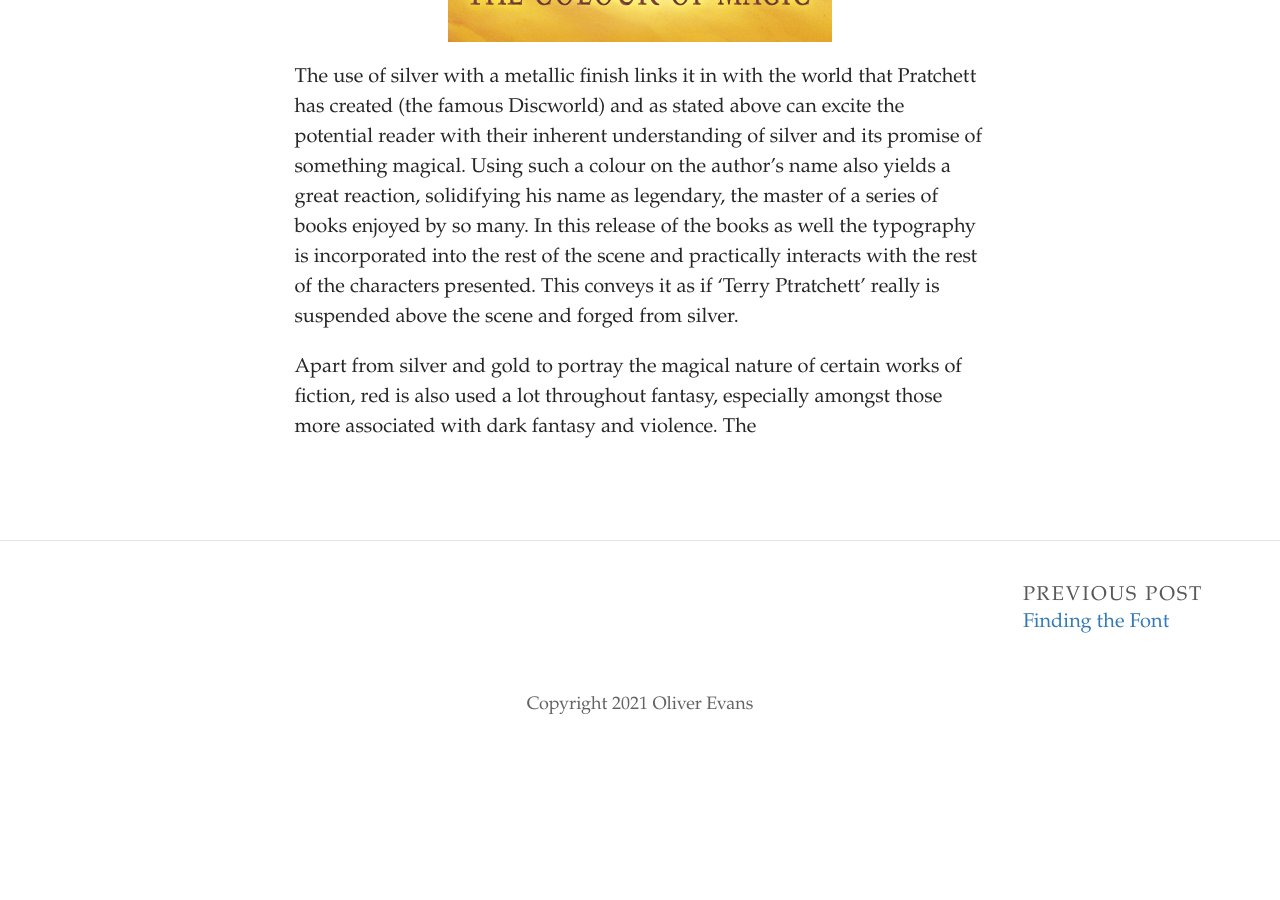
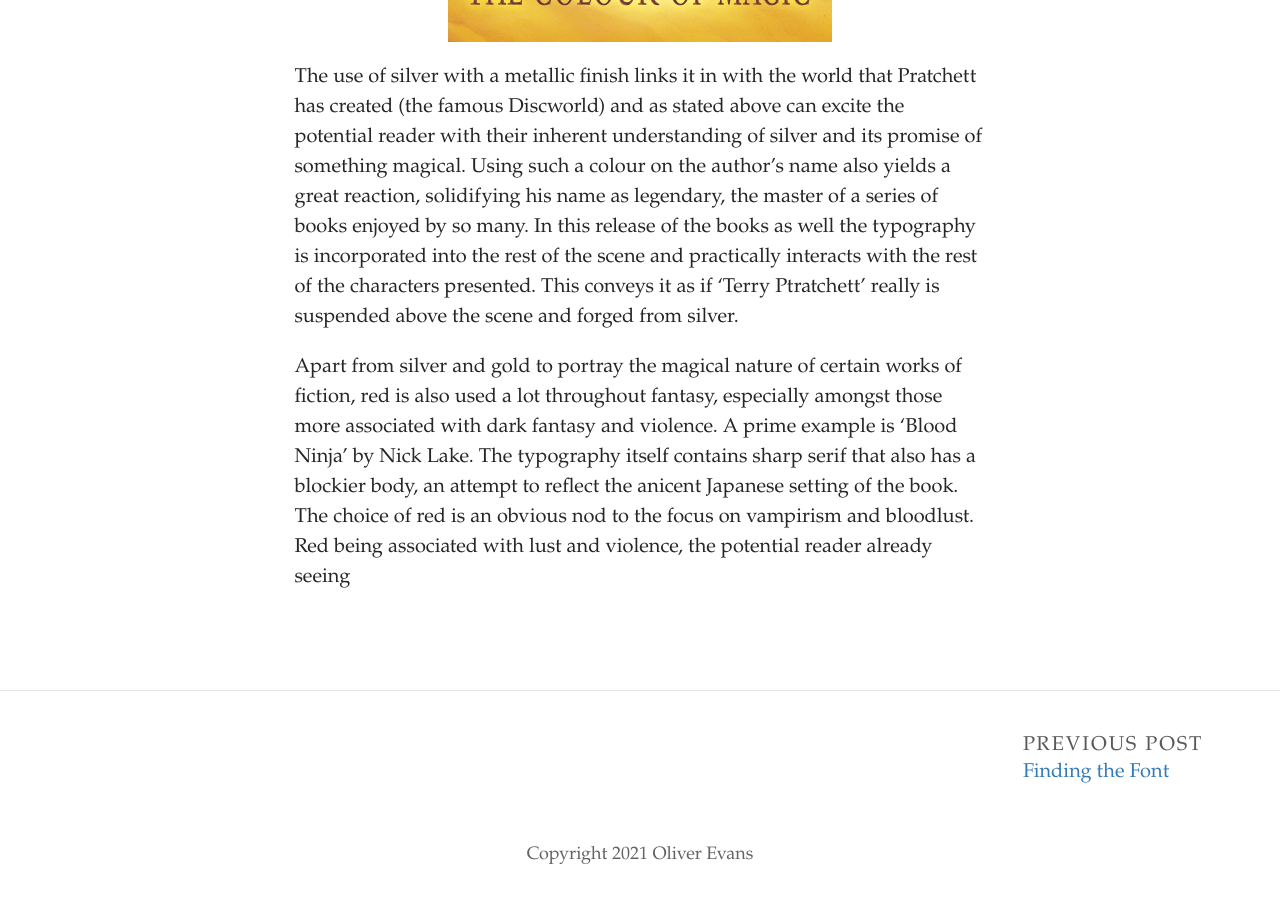
Before and after one commit to Frisper123/FrisperSiteThings, a Jekyll site: the page built from _posts/2021-12-07-the-colour-of-magic.md, in a window 1280 px wide and 900 px high, scrolled down 1528 px. Built offline with Jekyll 4.4.1, drawn with Linux system fonts in a browser that asks for light colours; some web fonts are replaced; before the commit the page ends 2278 px from its top, so only the background shows below that.

Commit message:
Update Post “2021-12-07-the-colour-of-magic”

```diff
--- a/_posts/2021-12-07-the-colour-of-magic.md
+++ b/_posts/2021-12-07-the-colour-of-magic.md
@@ -16,4 +16,4 @@
 
 The use of silver with a metallic finish links it in with the world that Pratchett has created (the famous Discworld) and as stated above can excite the potential reader with their inherent understanding of silver and its promise of something magical. Using such a colour on the author's name also yields a great reaction, solidifying his name as legendary, the master of a series of books enjoyed by so many. In this release of the books as well the typography is incorporated into the rest of the scene and practically interacts with the rest of the characters presented. This conveys it as if 'Terry Ptratchett' really is suspended above the scene and forged from silver.
 
-Apart from silver and gold to portray the magical nature of certain works of fiction, red is also used a lot throughout fantasy, especially amongst those more associated with dark fantasy and violence. The
+Apart from silver and gold to portray the magical nature of certain works of fiction, red is also used a lot throughout fantasy, especially amongst those more associated with dark fantasy and violence. A prime example is 'Blood Ninja' by Nick Lake. The typography itself contains sharp serif that also has a blockier body, an attempt to reflect the anicent Japanese setting of the book. The choice of red is an obvious nod to the focus on vampirism and bloodlust. Red being associated with lust and violence, the potential reader already seeing
```
